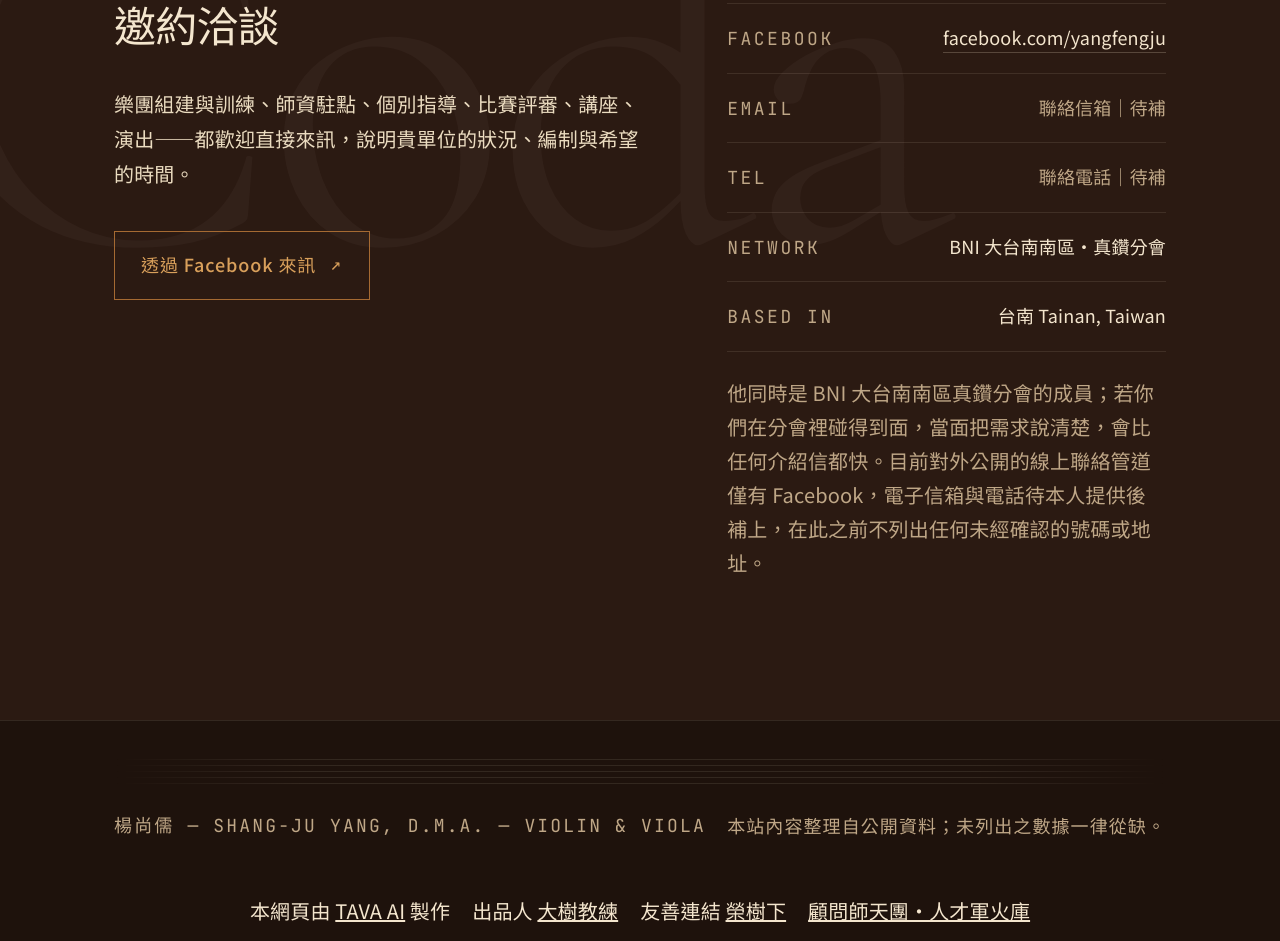
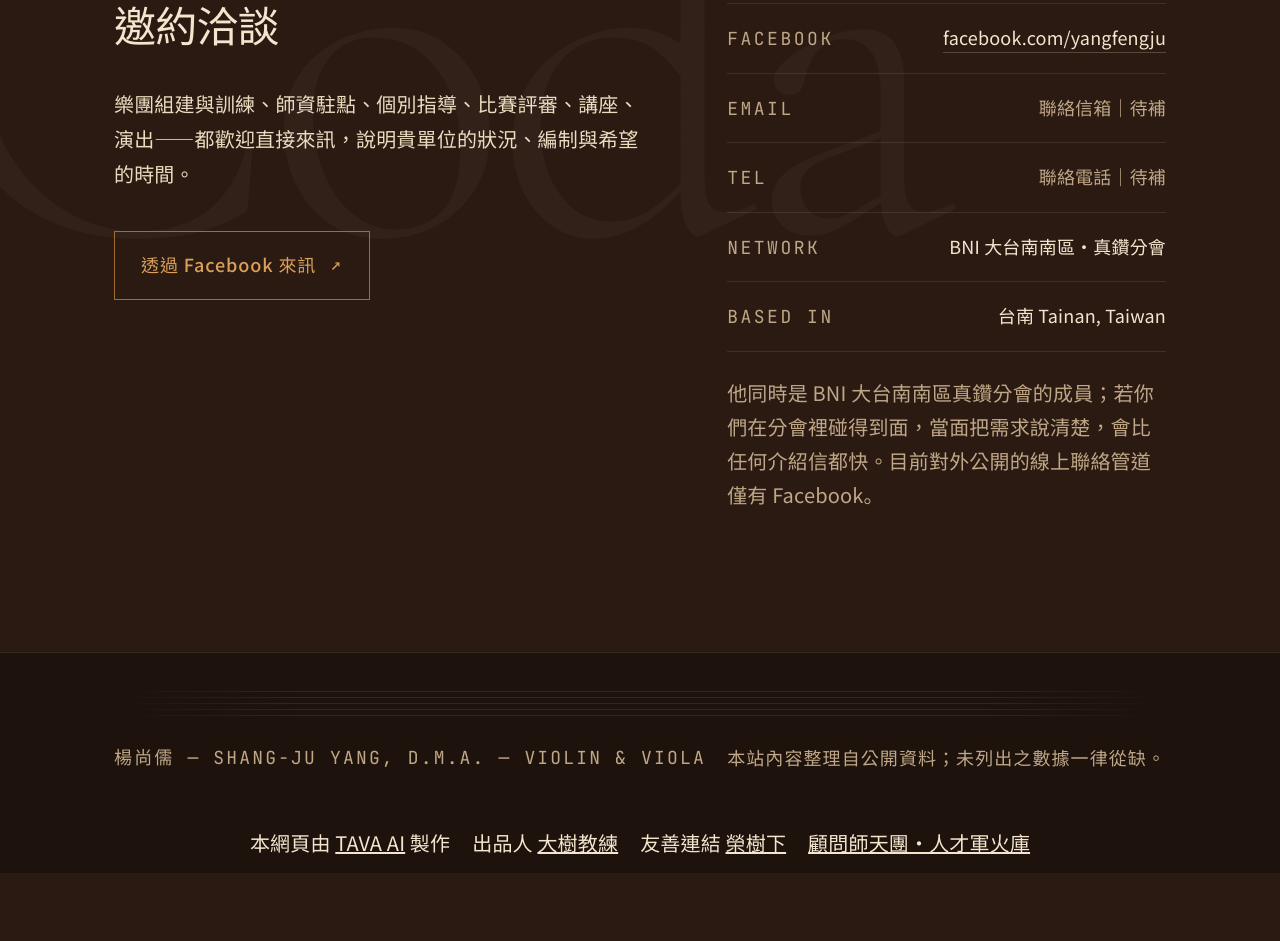
Before and after one commit to Coach1973/yang-shang-ru, a plain HTML site: page index.html in a window 1280 px wide. Shown: the part 9989-10930 px from the top of the page. After the commit the page ends 10862 px from the top, so only its background shows below. Drawn offline with nearby package versions, Linux system fonts and the light colour scheme.

Commit message:
拿掉公開頁面的「待本人提供／補充」字眼（教練 2026-11-20 一起拿掉）

```diff
--- a/index.html
+++ b/index.html
@@ -1044,7 +1044,7 @@ h1{
             </li>
           </ul>
           <p class="coda-note">
-            他同時是 BNI 大台南南區真鑽分會的成員；若你們在分會裡碰得到面，當面把需求說清楚，會比任何介紹信都快。目前對外公開的線上聯絡管道僅有 Facebook，電子信箱與電話待本人提供後補上，在此之前不列出任何未經確認的號碼或地址。
+            他同時是 BNI 大台南南區真鑽分會的成員；若你們在分會裡碰得到面，當面把需求說清楚，會比任何介紹信都快。目前對外公開的線上聯絡管道僅有 Facebook。
           </p>
         </div>
       </div>
```
